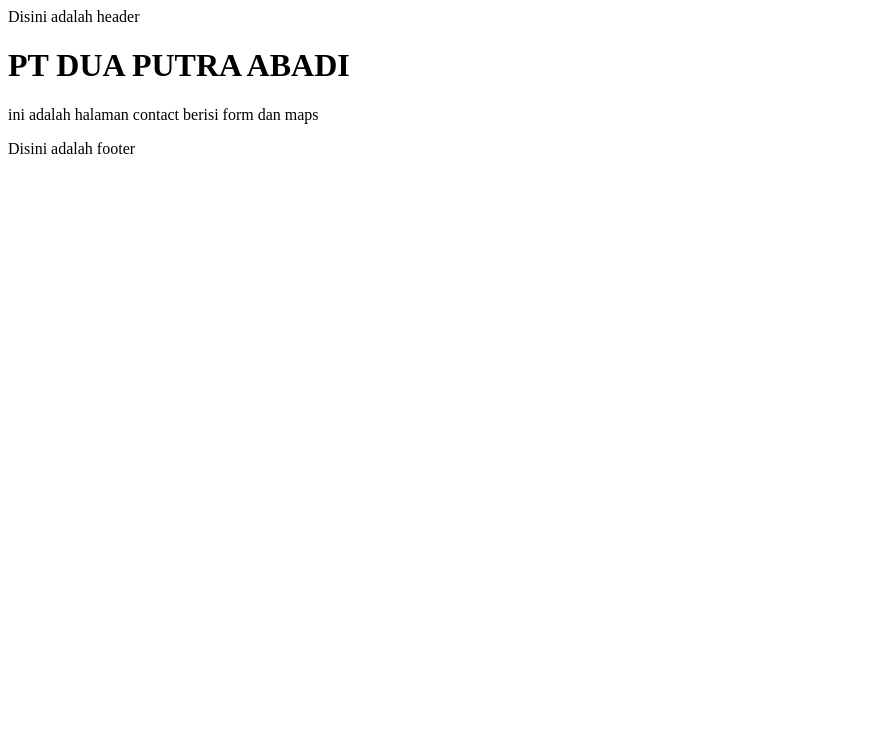
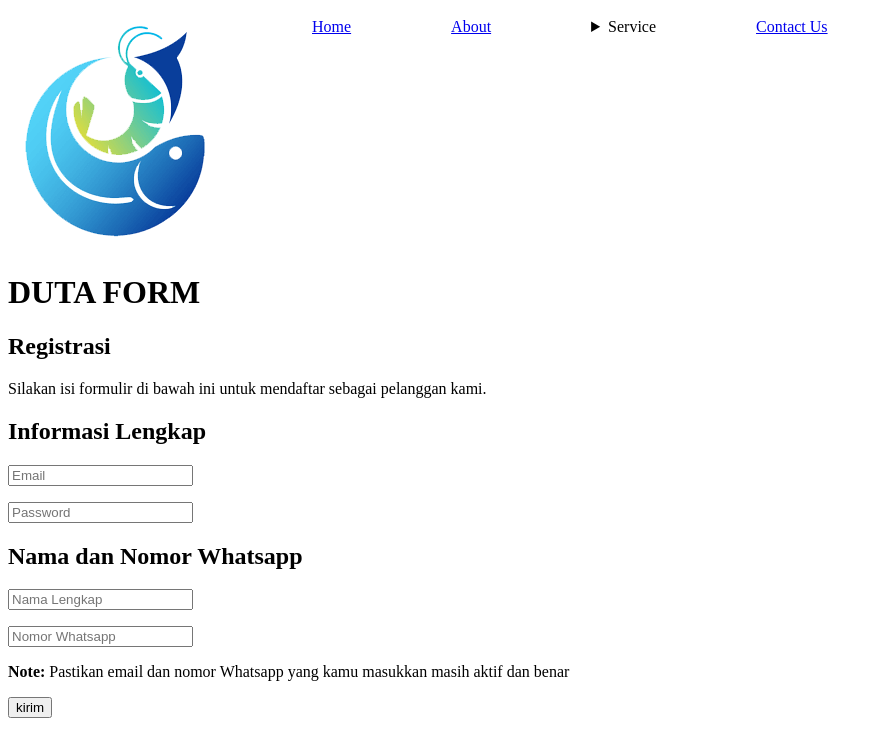
Before and after one commit to muharil-jufri/CompanyProfile, a plain HTML site: page contact-us.html in a window 1280 px wide. Shown: the whole page, without its empty margins (0-883 px from the left). Drawn offline with Linux system fonts and the light colour scheme.

Commit message:
Menambahkan web sederhana

```diff
--- a/contact-us.html
+++ b/contact-us.html
@@ -3,18 +3,76 @@
     <meta charset="UTF-8">
     <meta http-equiv="X-UA-Compatible" content="IE=edge">
     <meta name="viewport" content="width=device-width, initial-scale=1.0">
-    <title></title>
+    <title>Contact-us</title>
 </head>
+
 <body>
-    <header>Disini adalah header</header>
 
-    <h1>PT DUA PUTRA ABADI</h1>
+<nav style="margin-bottom: 20;">
+    <ul style="list-style: none; padding: 10; display: flex; gap: 100px;">
 
-    <div>ini adalah halaman contact berisi form dan maps</div>
+            <img src="Dua-Putra.png" alt="">
+            <a href="index.html">Home</a>
+            <a href="about.html">About</a>
 
-  <form action =""></form>
+    <details>
 
-  <footer>Disini adalah footer</footer>
+            <summary>Service</summary>
+
+            <li><a href="consulting.html">IT Consulting</a></li>
+
+    </details>
+            <a href="contact-us.html">Contact Us</a>
+    </ul>
+</nav>
+
+    <div>
+        <h1>DUTA FORM</h1>
+
+    <h2>Registrasi</h2>
+
+    <p>Silakan isi formulir di bawah ini untuk mendaftar sebagai pelanggan kami.</p>
+
+    <form action="/daftar" method="post">
+
+        <div>
+
+            <h2>
+                <label for="">Informasi Lengkap</label>
+            </h2>
+
+            <p>
+                <input type="email" placeholder="Email" name="email">
+            </p>
+
+            <p>
+                <input type="password" placeholder="Password" name="password">
+            </p>
+
+        </div>
+
+        <div>
+
+            <h2>
+                <label for="">Nama dan Nomor Whatsapp</label>
+            </h2>
+
+            <p>
+                <input type="text" placeholder="Nama Lengkap" name="nama">
+            </p>
+
+            <p>
+                <input type="number" placeholder="Nomor Whatsapp" name="nomor">
+            </p>
+
+        </div>
+
+            <p><b>Note: </b>Pastikan email dan nomor Whatsapp yang kamu masukkan masih aktif dan benar</p>
+
+                <button type="submit">kirim</button>
+
+    </form>
+    </div>
 
 </body>
 </html>
```
Also changed, not shown: about.html (+3 -9 lines), consulting.html (added, +50 -0 lines), index.html (+44 -5 lines), Dua-Putra.png (added), consulting.jpg (added).
